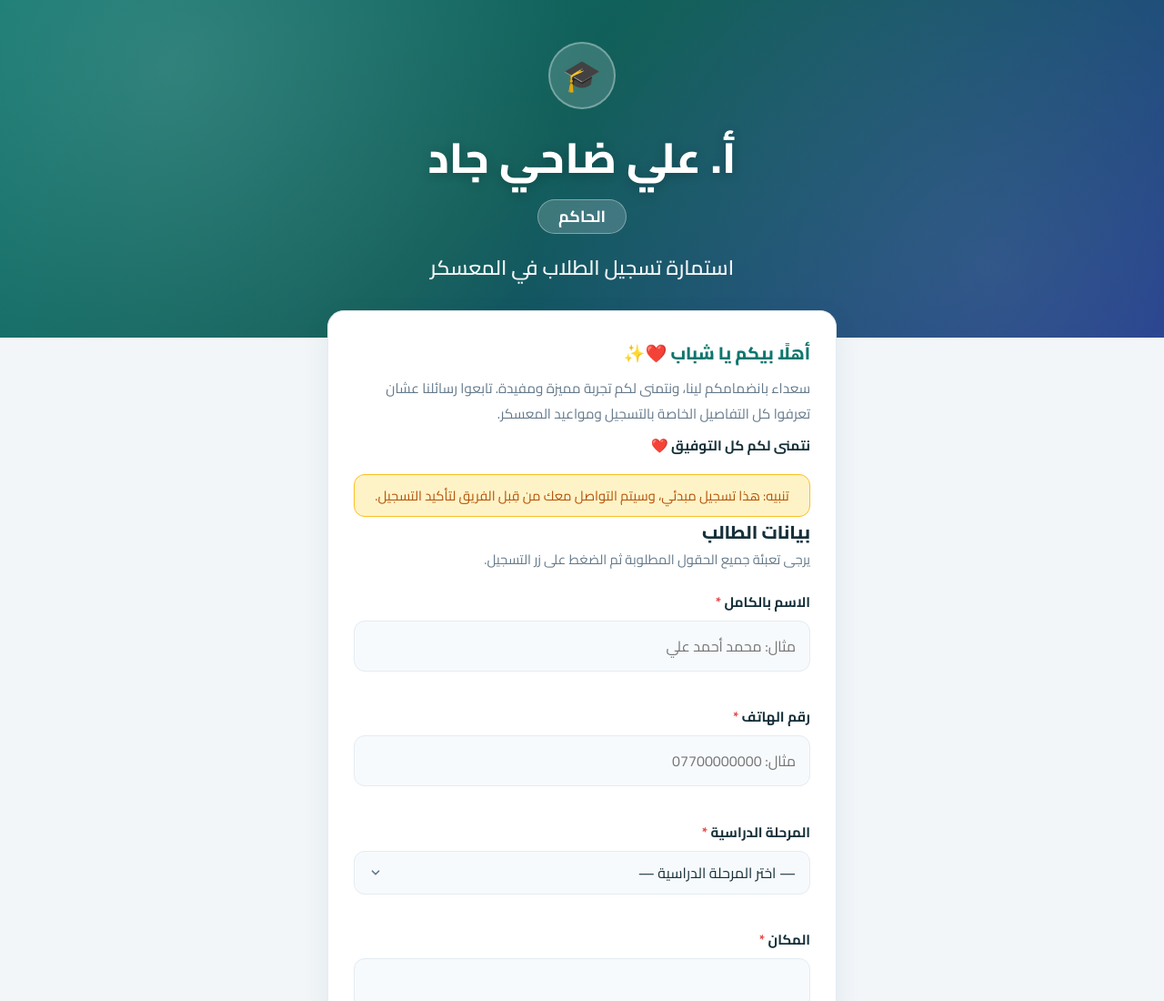
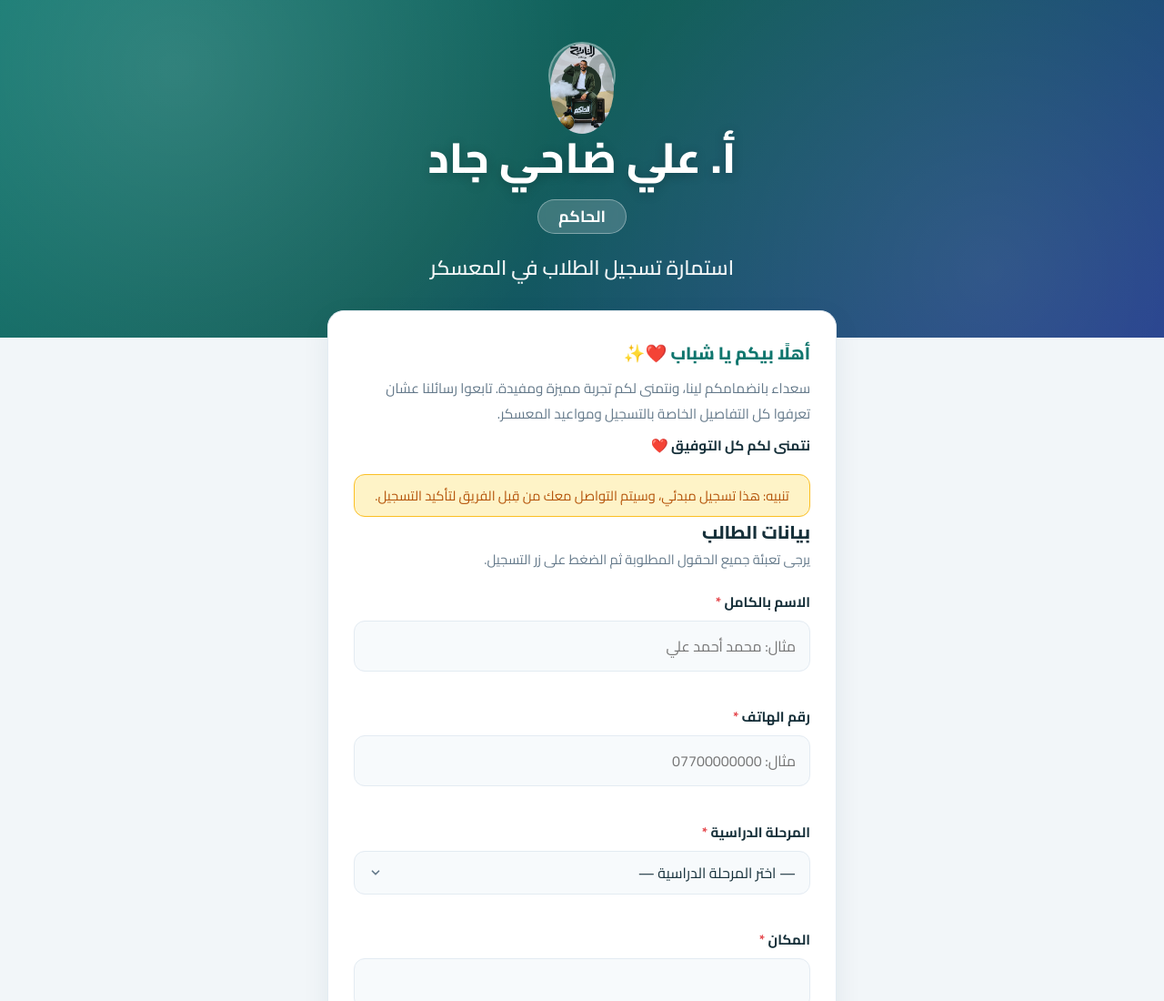
Before and after one commit to basm32817-dotcom/msale-camp1, a website: page public/index.html in a window 1280 px wide. Shown: the top 1100 px of the page at 91% size. Drawn offline with nearby package versions, Linux system fonts and the light colour scheme; no server answers.

Commit message:
add teacher logo image to hero header

```diff
--- a/public/css/style.css
+++ b/public/css/style.css
@@ -82,11 +82,11 @@ body {
   backdrop-filter: blur(6px);
 }
 
-/* اللوجو داخل الترويسة (يظهر تلقائيًا إذا وُجد public/logo.png) */
+/* اللوجو داخل الترويسة (يظهر تلقائيًا إذا وُجد public/logo.jpg) */
 .hero-avatar img {
   width: 100%;
   height: 100%;
-  object-fit: contain;
+  object-fit: cover;
   border-radius: 50%;
   display: none;
 }
--- a/public/index.html
+++ b/public/index.html
@@ -30,7 +30,7 @@
     <div class="hero-bg"></div>
     <div class="hero-inner">
       <div class="hero-avatar">
-        <img src="logo.png" alt="شعار المعسكر" onload="this.closest('.hero-avatar').classList.add('has-logo')" onerror="this.remove()" />
+        <img src="logo.jpg" alt="شعار المعسكر" onload="this.closest('.hero-avatar').classList.add('has-logo')" onerror="this.remove()" />
         <span class="hero-avatar-emoji" aria-hidden="true">🎓</span>
       </div>
       <h1 class="hero-name">أ. علي ضاحي جاد</h1>
```
Also changed, not shown: public/logo.jpg (added).
